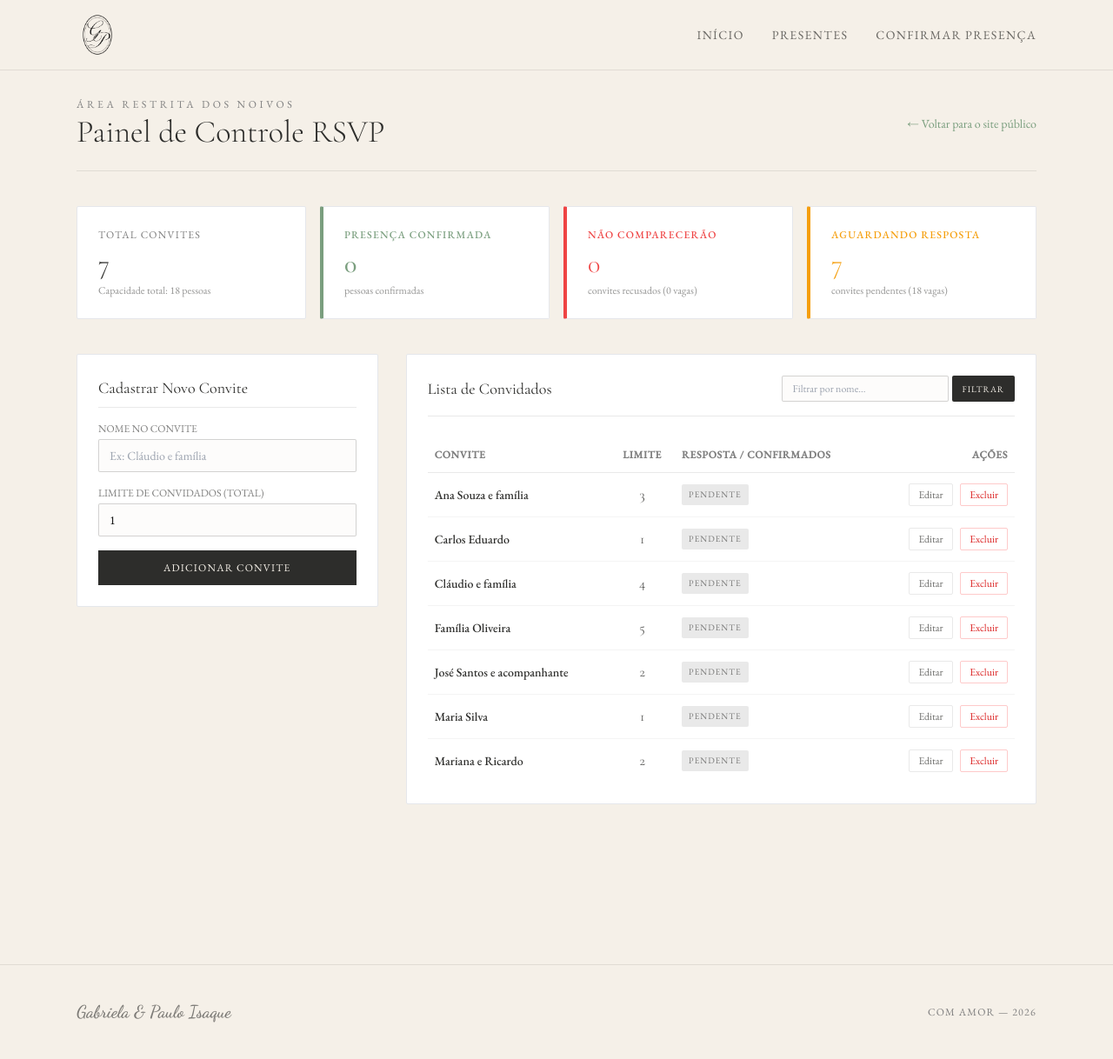
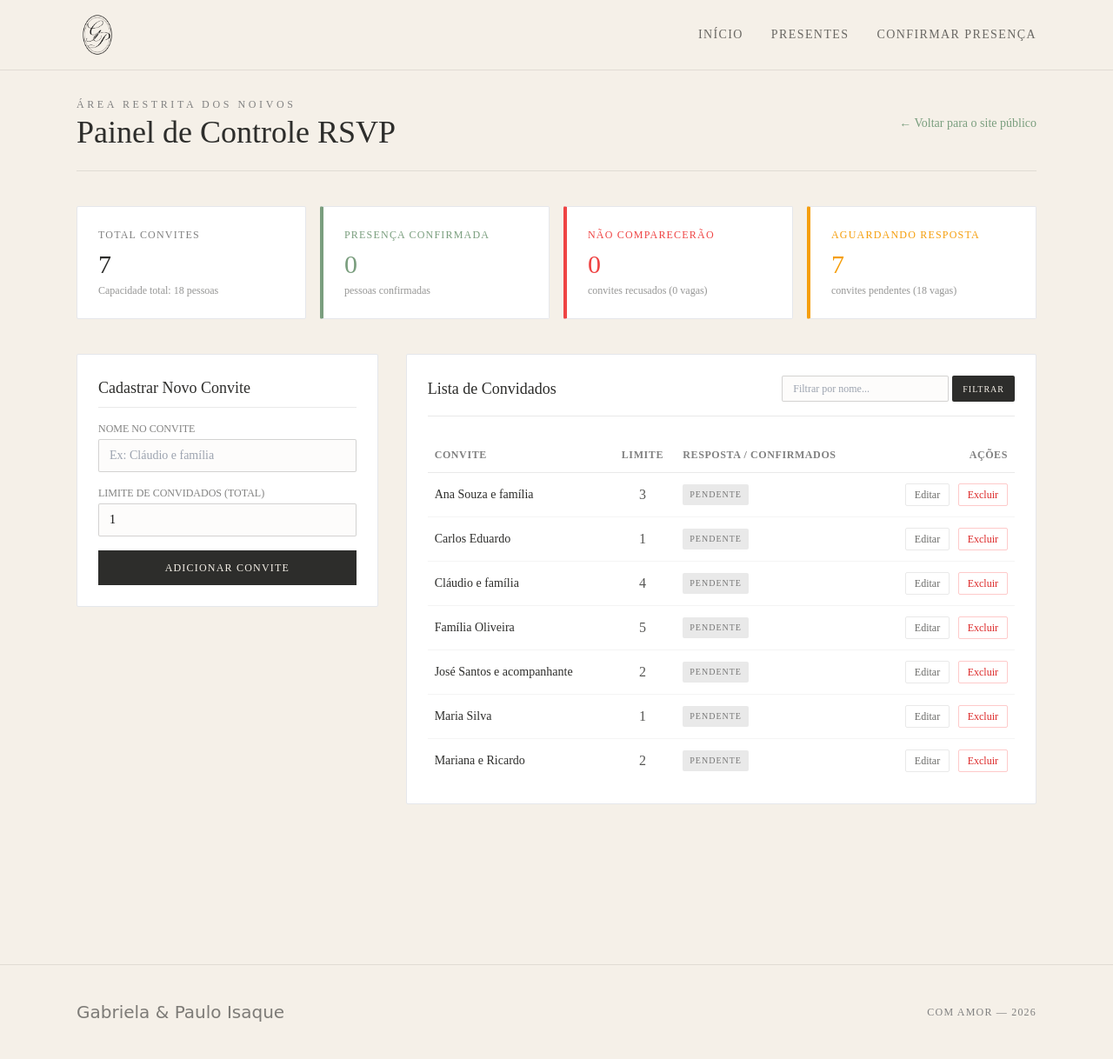
Before and after one commit to duduetc/CasamentoPauloGabie, a FastAPI app: page /admin in a window 1280 px wide. Shown: the whole page at 87% size. Run offline with FastAPI, Linux system fonts and the light colour scheme; data comes from the database, SQL or seed files in the repository; some libraries are stand-ins or nearby versions; some web fonts are replaced.

Commit message:
adiciona fontes customizadas e monograma na nav

```diff
--- a/app/templates/base.html
+++ b/app/templates/base.html
@@ -11,10 +11,29 @@
   <!-- HTMX -->
   <script src="https://unpkg.com/htmx.org@1.9.12"></script>
 
-  <!-- Google Fonts approximations (IvyOra → Cormorant Garamond; script → Dancing Script) -->
-  <link rel="preconnect" href="https://fonts.googleapis.com">
-  <link rel="preconnect" href="https://fonts.gstatic.com" crossorigin>
-  <link href="https://fonts.googleapis.com/css2?family=Cormorant+Garamond:ital,wght@0,300;0,400;0,500;0,600;1,300;1,400&family=Dancing+Script:wght@600;700&family=EB+Garamond:ital,wght@0,400;0,500;1,400&display=swap" rel="stylesheet">
+  <style>
+    @font-face {
+      font-family: 'AltesseStd';
+      src: url('/static/fonts/altesse-std.otf') format('opentype');
+      font-weight: 400;
+      font-style: normal;
+      font-display: swap;
+    }
+    @font-face {
+      font-family: 'IvyOraDisplay';
+      src: url('/static/fonts/ivy-ora-display.otf') format('opentype');
+      font-weight: 400;
+      font-style: normal;
+      font-display: swap;
+    }
+    @font-face {
+      font-family: 'BaskervillePro';
+      src: url('/static/fonts/baskerville-pro-regular.otf') format('opentype');
+      font-weight: 400;
+      font-style: normal;
+      font-display: swap;
+    }
+  </style>
 
   <script>
     tailwind.config = {
@@ -28,9 +47,9 @@
             muted:   '#808080',
           },
           fontFamily: {
-            script:  ['"Dancing Script"', 'cursive'],
-            display: ['"Cormorant Garamond"', 'serif'],
-            body:    ['"EB Garamond"', 'serif'],
+            script:  ['AltesseStd', 'cursive'],
+            display: ['IvyOraDisplay', 'serif'],
+            body:    ['BaskervillePro', 'serif'],
           },
         }
       }
```
